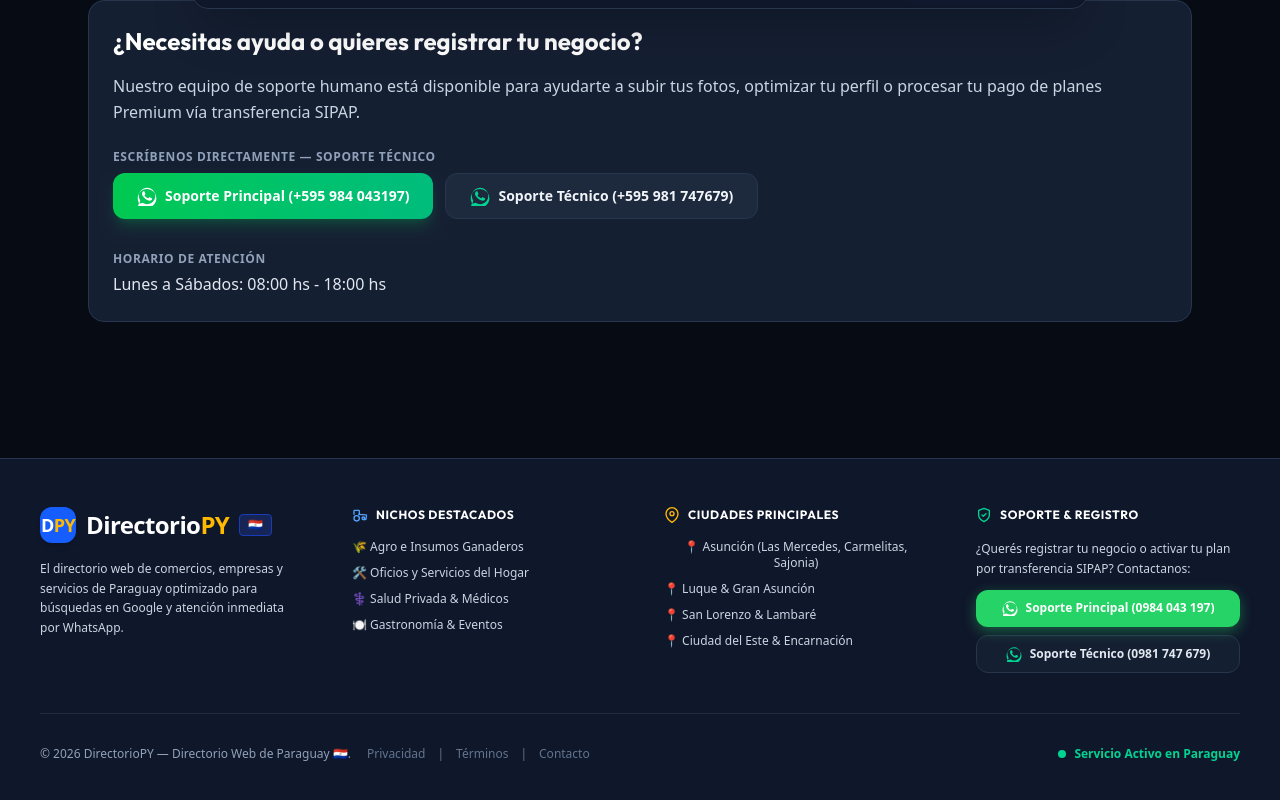
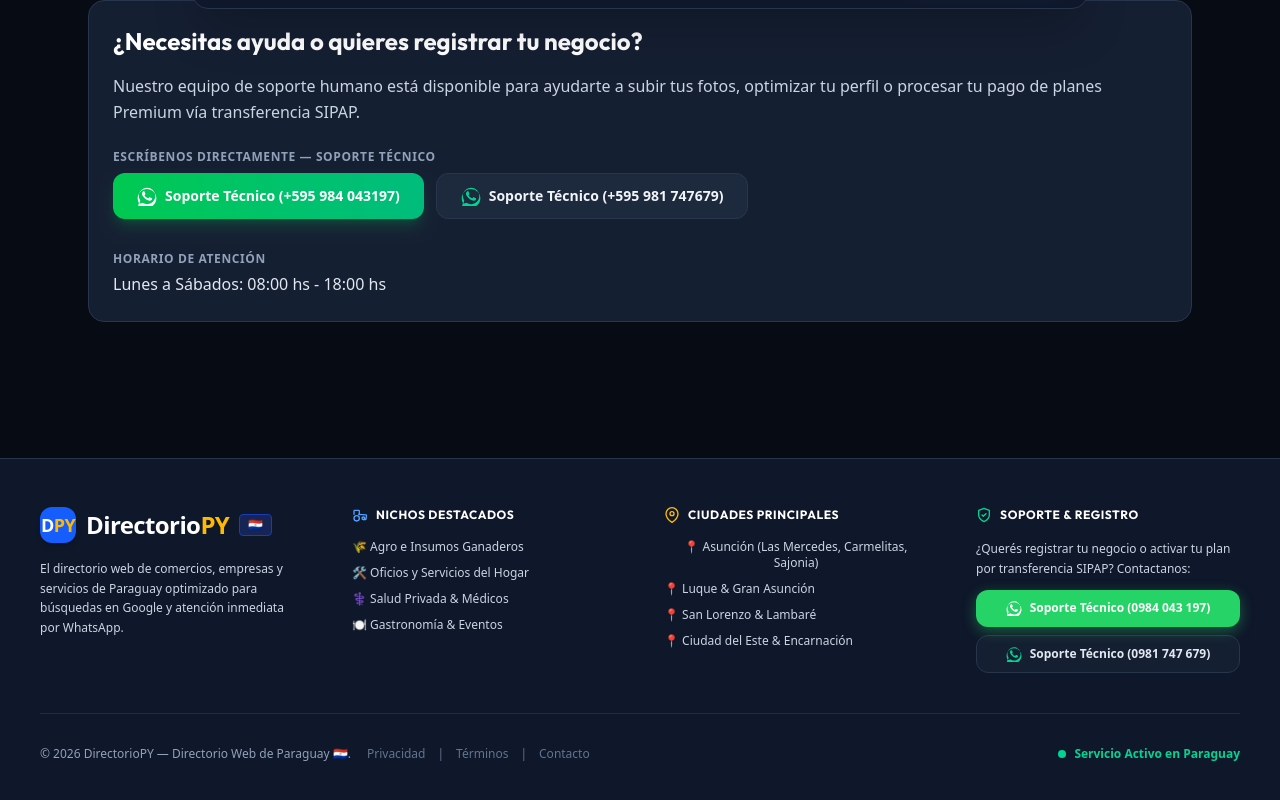
Before and after one commit to alanayalafr-prog/EncontraPy, a Next.js app: page /contacto in a window 1280 px wide. Shown: the part 767-1567 px from the top of the page. Built offline with nearby package versions, Linux system fonts and the light colour scheme.

Commit message:
chore: remover etiqueta Principal en botones de soporte tecnico

```diff
--- a/src/components/ContactAbout.jsx
+++ b/src/components/ContactAbout.jsx
@@ -50,7 +50,7 @@ export default function ContactAbout() {
                     className="inline-flex items-center gap-2 px-6 py-3 rounded-xl bg-gradient-to-r from-green-500 to-emerald-500 hover:from-green-400 hover:to-emerald-400 text-white font-bold text-sm shadow-lg shadow-green-500/20 transition-all hover:scale-[1.02]"
                   >
                     <WhatsAppIcon className="w-5 h-5" />
-                    <span>Soporte Principal (+595 984 043197)</span>
+                    <span>Soporte Técnico (+595 984 043197)</span>
                   </a>
                   <a
                     href="https://wa.me/595981747679?text=Hola%20equipo%20de%20soporte%20t%C3%A9cnico%20de%20DirectorioPY.%20Necesito%20ayuda%20con%20la%20plataforma."
--- a/src/components/Footer.jsx
+++ b/src/components/Footer.jsx
@@ -103,7 +103,7 @@ export default function Footer({ onSelectCategory, onSelectCity }) {
                 className="btn-whatsapp-official w-full py-3 text-xs rounded-xl flex items-center justify-center gap-2 font-bold shadow-md hover:scale-[1.01] transition-transform"
               >
                 <WhatsAppIcon className="w-4 h-4 shrink-0" />
-                <span>Soporte Principal (0984 043 197)</span>
+                <span>Soporte Técnico (0984 043 197)</span>
               </a>
               <a
                 href="https://wa.me/595981747679?text=Hola%20soporte%20t%C3%A9cnico%20de%20DirectorioPY,%20necesito%20ayuda."
```
